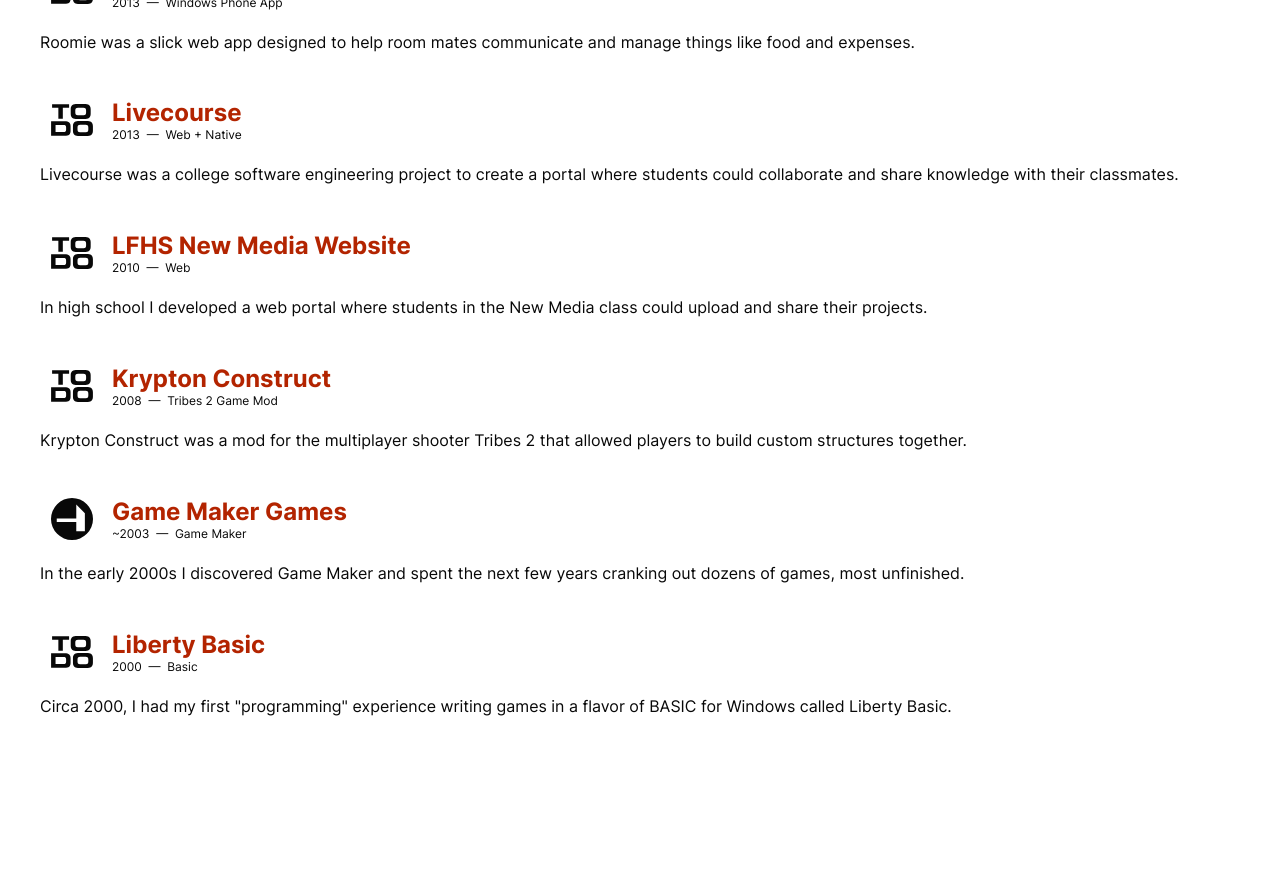
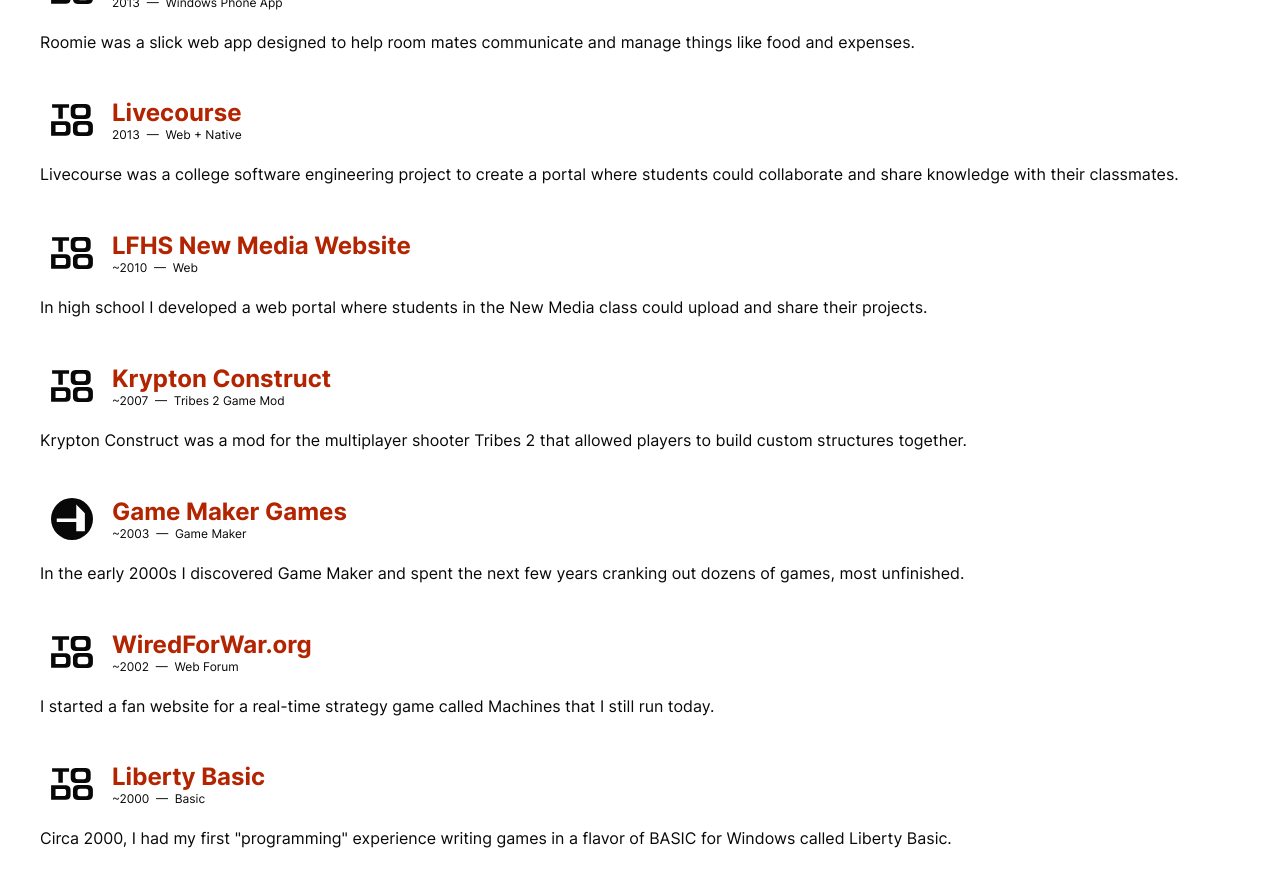
Before and after one commit to haydenmc/haydenmc.github.io, a Jekyll site: the page built from projects.html, in a window 1280 px wide and 900 px high, scrolled down 1689 px. Shown: the top 887 px of the window. Built offline with Jekyll 4.4.1, drawn with Linux system fonts in a browser that asks for light colours.

Commit message:
Placeholders for more projects

```diff
--- /dev/null
+++ b/_projects/2002-WiredForWar.md
@@ -0,0 +1,8 @@
+---
+title: WiredForWar.org
+subtitle: Web Forum
+date: 2002-01-01
+dateIsApprox: true
+description: I started a fan website for a real-time strategy game called Machines that I still run today.
+icon: todo.svg
+---
--- a/_projects/2008-Krypton-Construct-Tribes-2-Mod.md
+++ b/_projects/2007-Krypton-Construct-Tribes-2-Mod.md
@@ -1,7 +1,8 @@
 ---
 title: Krypton Construct
 subtitle: Tribes 2 Game Mod
-date: 2008-01-01
+date: 2007-01-01
+dateIsApprox: true
 description: Krypton Construct was a mod for the multiplayer shooter Tribes 2 that allowed players to build custom structures together.
 icon: todo.svg
 ---
```
Also changed, not shown: _projects/2000-Liberty-Basic.md (+1 -0 lines), _projects/2009-LFHS-New-Media-Website.md (+1 -0 lines).
